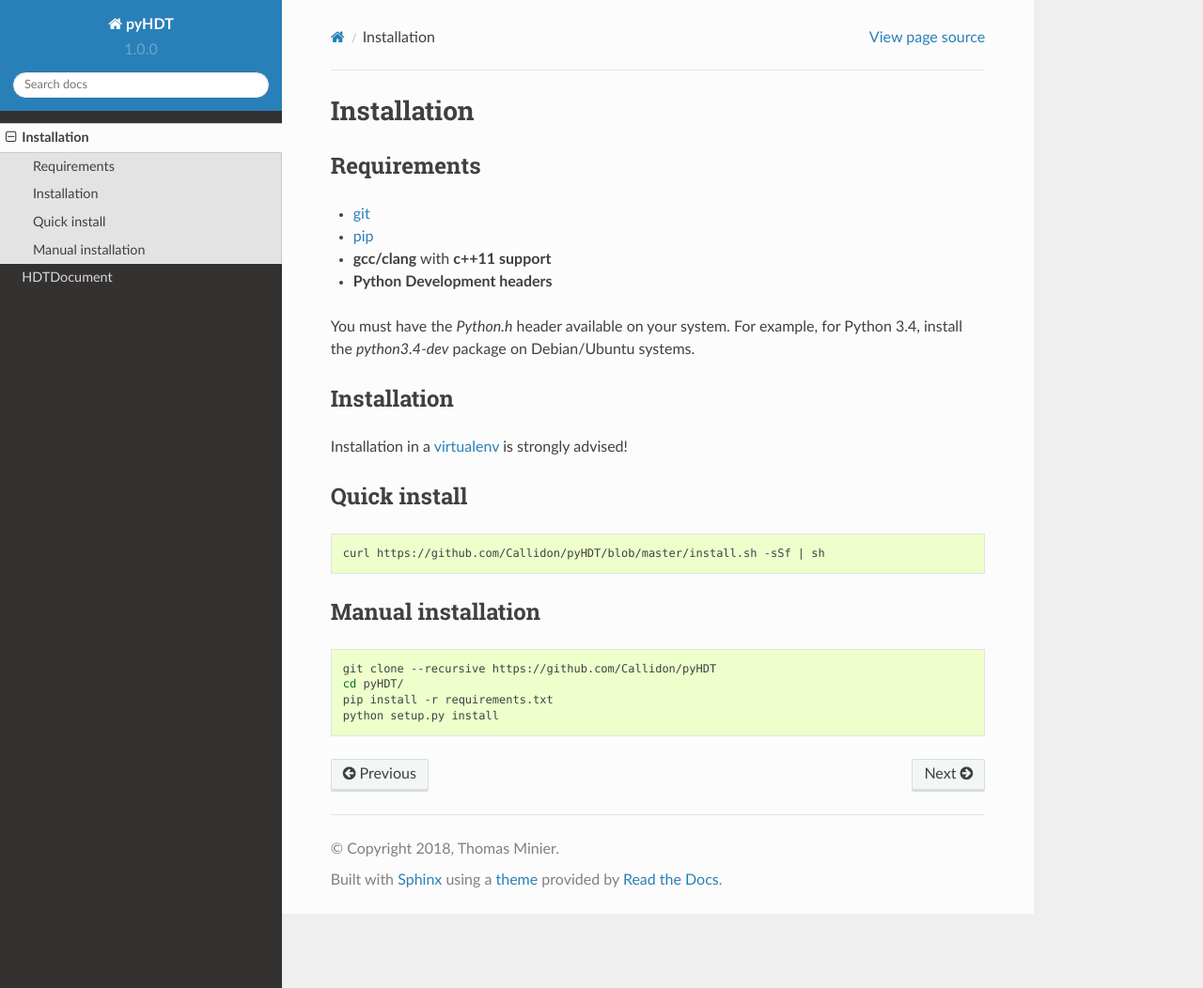
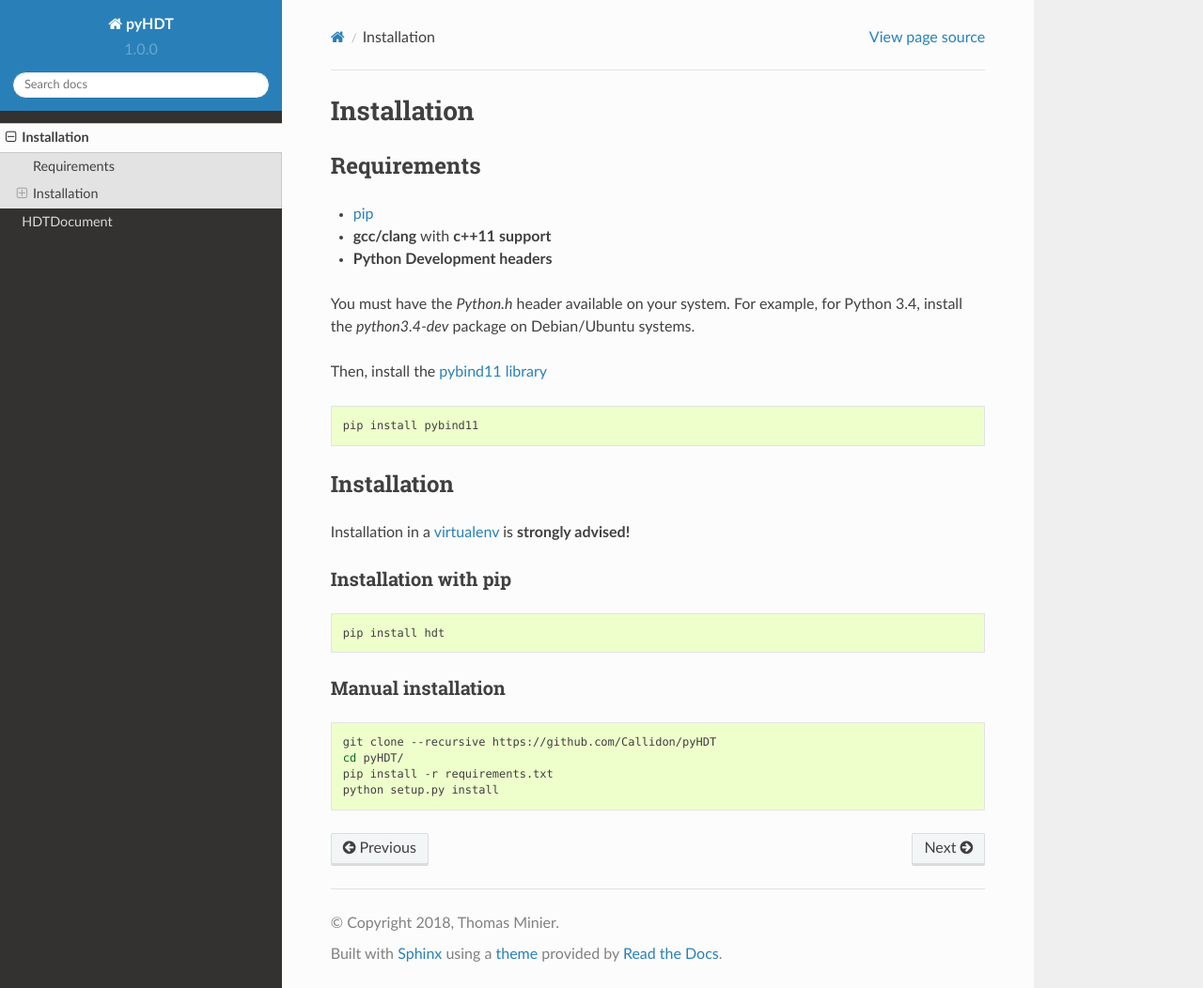
Before and after one commit to RDFLib/rdflib-hdt, a Sphinx documentation site: the page built from docs/source/installation.rst, in a window 1280 px wide and 1052 px high. Shown: the whole window at 94% size. Built offline with Sphinx 7.4.7 and the Read the Docs theme 2.0.0, drawn with Linux system fonts in a browser that asks for light colours.

```diff
--- a/docs/source/installation.rst
+++ b/docs/source/installation.rst
@@ -4,7 +4,6 @@ Installation
 Requirements
 ^^^^^^^^^^^^
 
-* `git <https://git-scm.com/>`_
 * `pip <https://pip.pypa.io/en/stable/>`_
 * **gcc/clang** with **c++11 support**
 * **Python Development headers**
@@ -12,21 +11,28 @@ Requirements
 You must have the `Python.h` header available on your system.
 For example, for Python 3.4, install the `python3.4-dev` package on Debian/Ubuntu systems.
 
+Then, install the `pybind11
+library <http://pybind11.readthedocs.io/en/stable/>`__
+
+::
+
+    pip install pybind11
+
 Installation
 ^^^^^^^^^^^^^
 
-Installation in a `virtualenv <https://virtualenv.pypa.io/en/stable/>`_ is strongly advised!
+Installation in a `virtualenv <https://virtualenv.pypa.io/en/stable/>`_ is **strongly advised!**
 
-Quick install
-^^^^^^^^^^^^^^^
+Installation with pip
+-------------------------
 
-.. code-block:: bash
+::
 
-  curl https://github.com/Callidon/pyHDT/blob/master/install.sh -sSf | sh
+    pip install hdt
 
 
 Manual installation
-^^^^^^^^^^^^^^^^^^^^^^^^^^
+-------------------------
 
 .. code-block:: bash
 
```
Also changed, not shown: docs/source/index.rst (+9 -5 lines).
